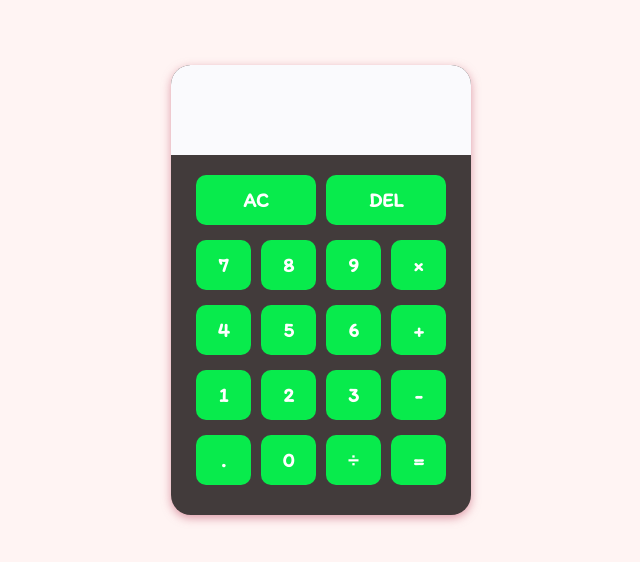
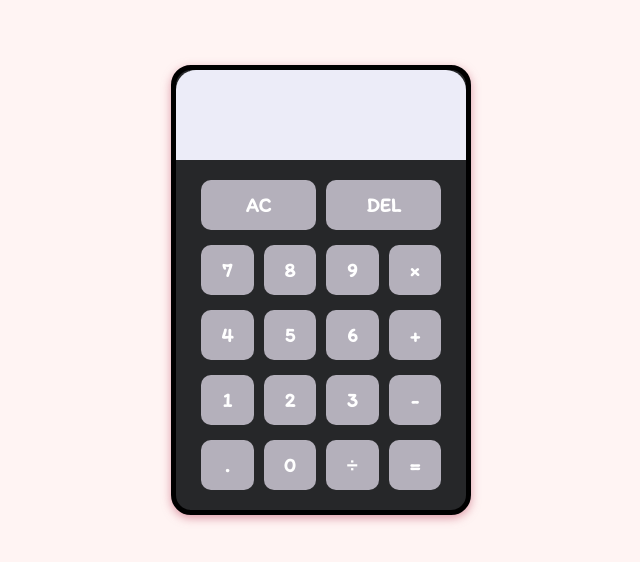
Before and after one commit to CodXCrypt/web-development, a plain HTML site: page index.html in a window 1280 px wide. Shown: the whole page, without its empty margins (319-959 px from the left). Drawn offline with nearby package versions, Linux system fonts and the light colour scheme.

Commit message:
Modified style.css #1

```diff
--- a/style.css
+++ b/style.css
@@ -5,7 +5,7 @@ body {
   }
 
   .container {
-    background-color: #423B3B;
+    background-color: #262729;
     border-radius: 20px;
     padding: 0;
     margin: auto;
@@ -14,10 +14,11 @@ body {
     max-width: 300px;
     box-shadow: 0 3px 10px 0 rgba(198, 93, 116, 0.6);
     font-family: 'Itim', cursive;
+    border: 5px solid black
   }
 
   .display {
-    background-color: #fafafd;
+    background-color: #ececf8;
     border-top-left-radius: 20px;
     border-top-right-radius: 20px;
     min-height: 90px;
@@ -59,12 +60,12 @@ body {
     color: white;
     font-size: 1.25rem;
     font-weight: bold;
-    background-color: #08eb4c;
+    background-color: #b4b0bb;
     transition: border-color .2s ease-in-out, background-color .2s, box-shadow .2s;
   }
 
   .col-block:hover {
-    background-color: #aaff99;
+    background-color: #bed3f3;
     box-shadow: 0 8px 4px 0 rgba(0, 0, 0, 0.3);
     border-color: #ddd;
     cursor: pointer;
```
